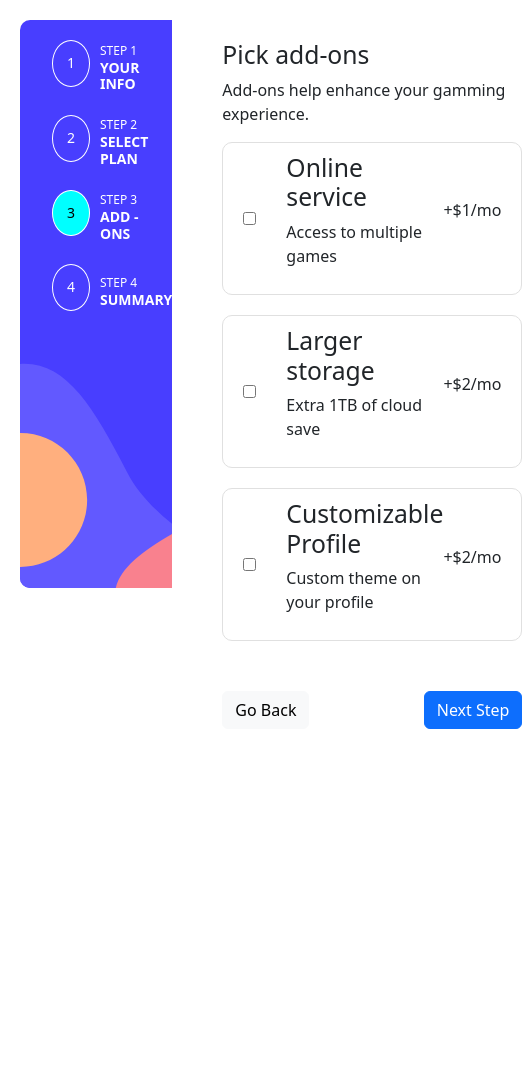
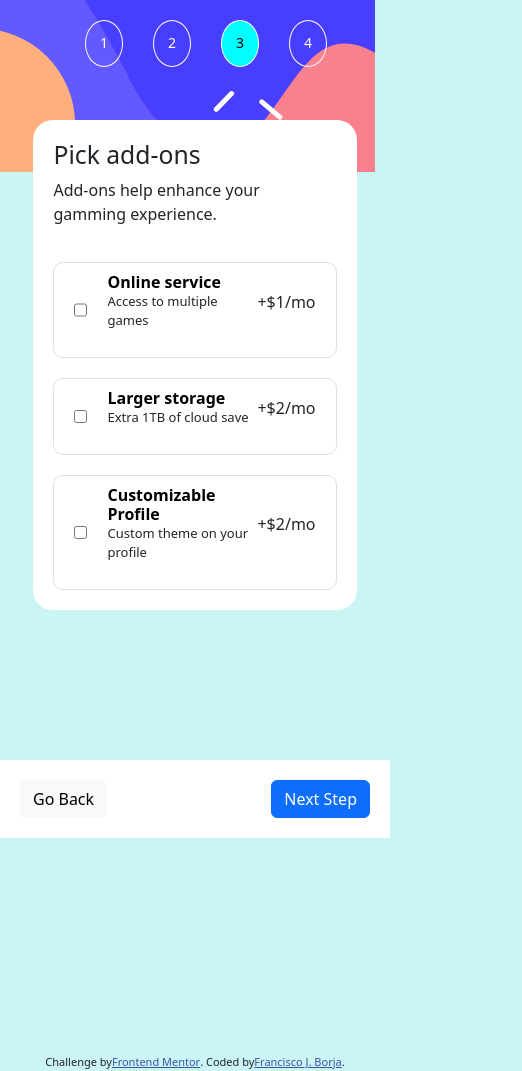
Before and after one commit to franclobo/multi-step-form, a React (Create React App) app: page /3 in a window 390 px wide. Shown: the whole page, 522 px wide, since content can reach past the window. Before the commit the page ends 884 px from the top, so only its background shows below. Built offline with nearby package versions, Linux system fonts and the light colour scheme.

Commit message:
Edit mobile version styles

```diff
--- a/src/App.js
+++ b/src/App.js
@@ -20,6 +20,21 @@ function App() {
           <Route path="/4" element={<StepFour />} />
           <Route path="/5" element={<StepFive />} />
         </Routes>
+        <div class="attribution">
+          Challenge by{" "}
+          <a
+            href="https://www.frontendmentor.io?ref=challenge"
+            target="_blank"
+            rel="noreferrer"
+          >
+            Frontend Mentor
+          </a>
+          . Coded by{" "}
+          <a href="https://www.linkedin.com/in/francisco-borja-lobato/">
+            Francisco J. Borja
+          </a>
+          .
+        </div>
       </Router>
     </div>
   );
--- a/src/App.scss
+++ b/src/App.scss
@@ -1,10 +1,42 @@
 @import "~bootstrap/scss/bootstrap";
 
+body {
+  display: flex;
+  flex-direction: column;
+  background-color: #cbf5f5;
+  @media (max-width: 768px) {
+    justify-content: center;
+  }
+}
+
+.attribution {
+  font-size: 11px;
+  text-align: center;
+  position: absolute;
+  display: flex;
+  justify-content: center;
+  align-items: center;
+  bottom: 0;
+  a {
+    color: hsl(228, 45%, 44%);
+  }
+  @media (max-width: 768px) {
+    position: relative;
+    top: 210px;
+  }
+}
+
 .App {
-  margin: 20px;
   display: grid;
   grid-template-columns: 1fr 2fr;
   justify-content: flex-start;
+  @media (max-width: 768px) {
+    display: flex;
+    flex-direction: column;
+    justify-content: center;
+    align-items: center;
+    background-color: #cbf5f5;
+  }
 }
 
 .navbar {
@@ -60,6 +92,19 @@
       }
     }
   }
+  @media (max-width: 768px) {
+    background-image: url(./assets/images/bg-sidebar-mobile.svg);
+    align-content: center;
+    .list {
+      display: flex;
+      flex-direction: row;
+    }
+    .line,
+    .step,
+    .action {
+      display: none;
+    }
+  }
 }
 
 .form {
@@ -67,6 +112,18 @@
   flex-direction: column;
   justify-content: flex-start;
   margin: 20px 50px;
+  @media (max-width: 768px) {
+    border-radius: 20px;
+    padding: 20px;
+    margin: 0;
+    display: flex;
+    flex-direction: column;
+    align-items: center;
+    justify-content: center;
+    position: absolute;
+    width: 300px;
+    top: 100px;
+  }
 }
 
 .form_content {
@@ -303,3 +360,137 @@ input:checked + .slider:before {
     text-align: center;
   }
 }
+
+@media (max-width: 768px) {
+  .plan {
+    .plan__list {
+      grid-template-columns: 1fr;
+      .plan__item {
+        display: grid;
+        grid-template-columns: 1fr 1fr;
+        align-items: center;
+        .plan__content {
+          margin-top: 0;
+        }
+      }
+    }
+  }
+  .nav__btn {
+    display: flex;
+    justify-content: space-between;
+    align-items: center;
+    gap: 20px;
+    background-color: #fff;
+    position: relative;
+    top: 100px;
+    width: 100vw;
+    padding: 20px;
+  }
+  .add-ons {
+    .add-ons__list {
+      .add-ons__item {
+        display: grid;
+        grid-template-columns: 1fr 1fr;
+        .check {
+          display: grid;
+          grid-template-columns: 1fr 1fr;
+          gap: 20px;
+          label {
+            display: flex;
+            flex-direction: column;
+            justify-content: center;
+            align-items: flex-start;
+            width: 150px;
+            font-size: small;
+            h2 {
+              font-size: medium;
+              font-weight: 700;
+              color: #000;
+              margin: 0;
+              padding: 0;
+            }
+          }
+        }
+      }
+    }
+  }
+  .summary {
+    .summary__list {
+      .summary__items {
+        .summary__item {
+          gap: 20px;
+          .check {
+            gap: 20px;
+          }
+        }
+      }
+      .total__item {
+
+        .summary__item__total,
+        .summary__item__total__price {
+          font-size: medium;
+          font-weight: 700;
+          color: #000;
+          margin: 0;
+          padding: 0;
+        }
+      }
+    }
+  }
+
+  .content{
+    display: flex;
+    flex-direction: column;
+    justify-content: center;
+    align-items: center;
+    gap: 20px;
+    background-color: #fff;
+    border: #fff;
+    border-radius: 20px;
+    padding: 20px;
+    .form_header{
+      display: flex;
+      justify-content: center;
+      align-items: center;
+      gap: 20px;
+      background-color: #f1efef;
+      position: relative;
+      top: 100px;
+      width: 100vw;
+      .next_step {
+        justify-self: flex-end;
+        margin: 30px;
+      }
+    }
+  }
+
+  .form_footer{
+    display: flex;
+    justify-content: flex-end;
+    align-items: center;
+    gap: 20px;
+    background-color: #fff;
+    position: relative;
+    top: 100px;
+    width: 100vw;
+    .next_step {
+      justify-self: flex-end;
+      margin: 30px;
+    }
+  }
+
+  .tks {
+    display: flex;
+    flex-direction: column;
+    justify-content: center;
+    align-items: center;
+    gap: 20px;
+    position: absolute;
+    top: 100px;
+    width: 90vw;
+    .check__subtitle {
+      width: 100%;
+      text-align: center;
+    }
+  }
+}
--- a/src/components/step_five.jsx
+++ b/src/components/step_five.jsx
@@ -10,6 +10,7 @@ function StepFive() {
 
   return (
     <section className="tks">
+      <div className="content">
         <div className="header">
           <img src={CheckMark} alt="Check Mark" className="check__icon" />
           <img src={ThankYou} alt="Thank You" className="tks__icon" />
@@ -20,6 +21,7 @@ function StepFive() {
           fun using our platform. If you ever need support, please feel
           free to contact us at support@emgaming.com.
         </p>
+      </div>
     </section>
   )
 }
--- a/src/components/step_four.jsx
+++ b/src/components/step_four.jsx
@@ -25,6 +25,7 @@ function StepFour() {
 
   return (
     <section className="form">
+      <div className="content">
         <div className="header">
           <h2 className="title">Finishing up</h2>
           <p className="subtitle">
@@ -71,6 +72,7 @@ function StepFour() {
             </li>
           </ul>
         </div>
+      </div>
       <div className="nav__btn">
         <Button variant="light" className="btn btn--prev" onClick={goBack}>
           Go Back
--- a/src/components/step_one.jsx
+++ b/src/components/step_one.jsx
@@ -13,6 +13,7 @@ function StepOne() {
 
   return (
     <section className="form">
+      <div className="content">
         <div className="header">
           <h1 className="title">Personal Info</h1>
           <p className="subtitle">
@@ -21,7 +22,7 @@ function StepOne() {
         </div>
         <Form className="form_content" onSubmit={handleSubmit}>
           <Form.Group controlId="formBasicName">
-          <Form.Label>Neme</Form.Label>
+            <Form.Label>Name</Form.Label>
             <Form.Control type="text" placeholder="Your name" required />
           </Form.Group>
 
@@ -37,10 +38,13 @@ function StepOne() {
             <Form.Label>Phone Number</Form.Label>
             <Form.Control type="text" placeholder="e.g. +123 456 7890" required />
           </Form.Group>
-        <Button variant="primary" type="submit" className="next_step">
+        </Form>
+      </div>
+      <div className="form_footer">
+        <Button variant="primary" type="submit" className="next_step" onClick={handleSubmit}>
           Next Step
         </Button>
-      </Form>
+      </div>
     </section>
   );
 }
--- a/src/components/step_three.jsx
+++ b/src/components/step_three.jsx
@@ -57,6 +57,7 @@ function StepThree() {
 
   return (
     <section className="form">
+      <div className="content">
         <div className="header">
           <h2 className="title">Pick add-ons</h2>
           <p className="subtitle">
@@ -97,6 +98,7 @@ function StepThree() {
             </li>
           </ul>
         </div>
+      </div>
       <div className="nav__btn">
         <Button variant="light" className="btn btn--prev" onClick={goBack}>
           Go Back
--- a/src/components/step_two.jsx
+++ b/src/components/step_two.jsx
@@ -61,6 +61,7 @@ function StepTwo() {
 
   return (
     <section className="form">
+      <div className="content">
         <div className="header">
           <h2 className="title">Select your plan</h2>
           <p className="subtitle">
@@ -143,6 +144,7 @@ function StepTwo() {
             Yearly
           </button>
         </div>
+      </div>
       <div className="nav__btn">
         <Button variant="light" className="btn btn--prev" onClick={goToPreviousStep}>
           Go Back
```
Also changed, not shown: 1 other file (tests, documents, lock files or other folders). Lines whose indentation alone changed are shown as unchanged.
